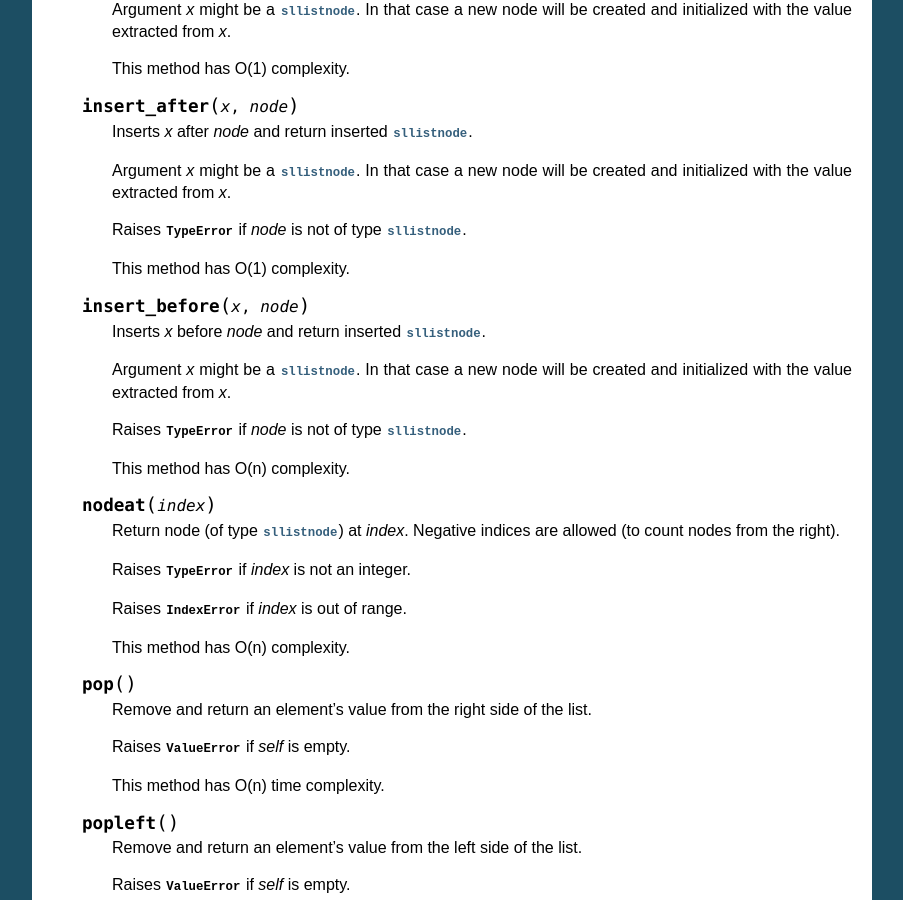
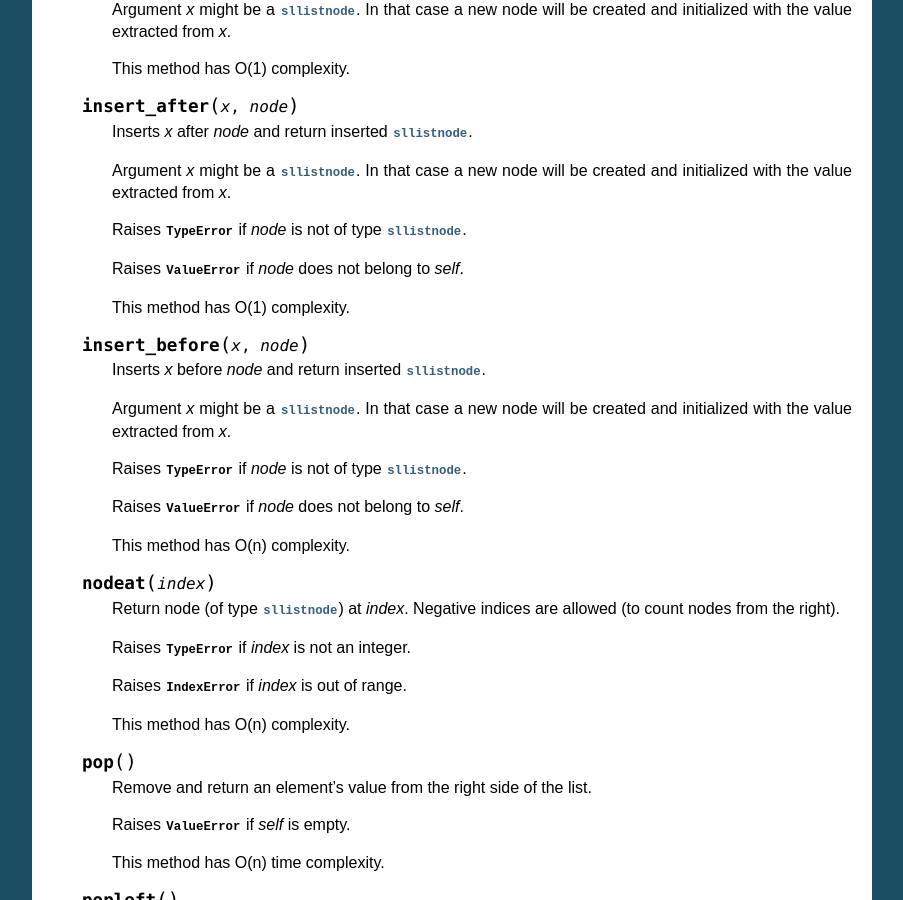
Before and after one commit to rgsoda/pypy-llist, a Sphinx documentation site: the page built from docs/index.rst, in a window 1280 px wide and 900 px high, scrolled down 5376 px. Shown: the whole window, without its empty margins (198-1101 px from the left). Built offline with Sphinx 7.4.7, drawn with Linux system fonts in a browser that asks for light colours.

Commit message:
Added missing documentation on raised exception

```diff
--- a/docs/index.rst
+++ b/docs/index.rst
@@ -371,6 +371,8 @@ Random access to elements using index is O(n).
 
       Raises :exc:`TypeError` if *node* is not of type :class:`sllistnode`.
 
+      Raises :exc:`ValueError` if *node* does not belong to *self*.
+
       This method has O(1) complexity.
 
    .. method:: insert_before(x, node)
@@ -381,6 +383,8 @@ Random access to elements using index is O(n).
       node will be created and initialized with the value extracted from *x*.
 
       Raises :exc:`TypeError` if *node* is not of type :class:`sllistnode`.
+
+      Raises :exc:`ValueError` if *node* does not belong to *self*.
 
       This method has O(n) complexity.
 
```
